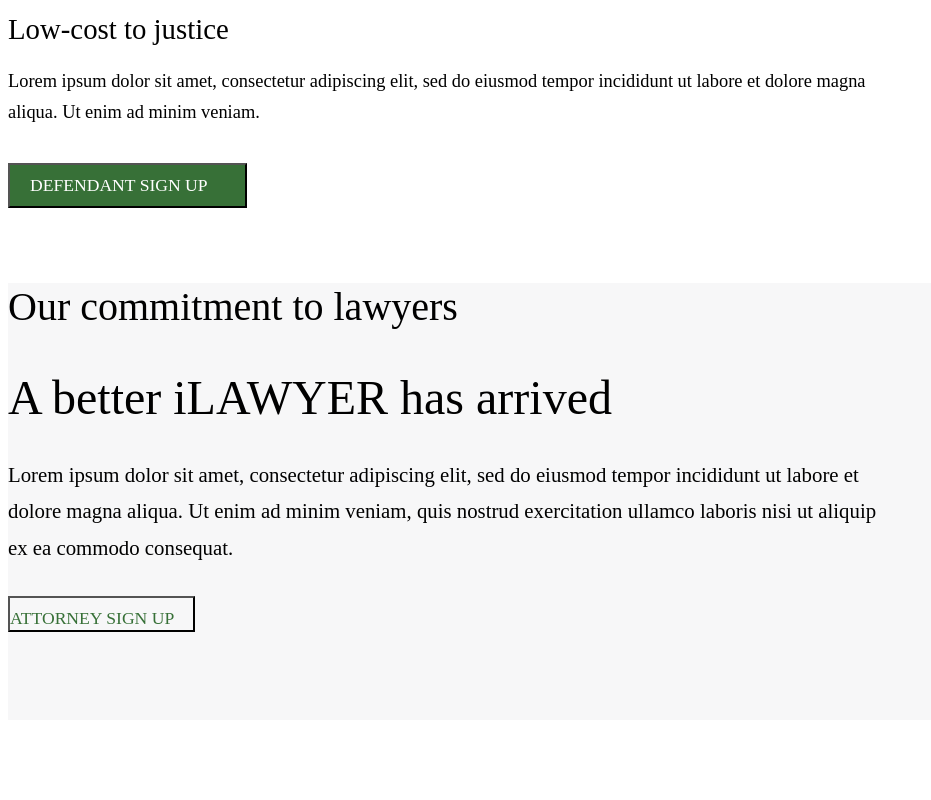
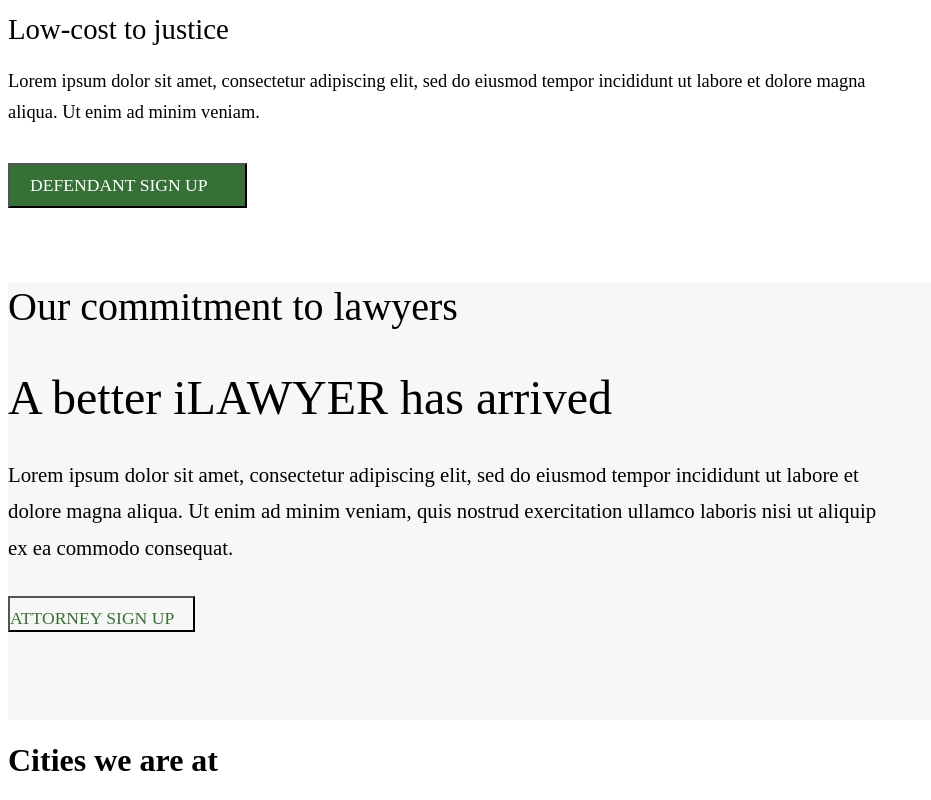
Before and after one commit to HPrieto/iLawyerNow.com, a React app: page / in a window 1280 px wide. Shown: the part 1813-2613 px from the top of the page, without its empty margins (0-931 px from the left). Before the commit the page ends 2541 px from the top, so only its background shows below. Built offline with nearby package versions, Linux system fonts and the light colour scheme; the HTML template or start-up script is replaced by a standard one.

Commit message:
mongo mlab update

```diff
--- a/index.js
+++ b/index.js
@@ -8,7 +8,7 @@ var bodyParser = require('body-parser');
 var mongoose = require('mongoose');
 
 var localURL = 'mongodb://localhost/iLawyerNow';
-var herokuURL = 'mongodb://Duskayame:Neuraln3t@ds117485.mlab.com:17485/ilawyernowclient';
+var herokuURL = 'mongodb://Duskayame:mongo2017@ds117485.mlab.com:17485/ilawyernowclient';
 mongoose.connect(herokuURL, {
   useMongoClient: true
 });
--- a/src/component/layout/Home.js
+++ b/src/component/layout/Home.js
@@ -91,7 +91,7 @@ class Home extends Component {
 				</div>
 				<div className="row" style={{backgroundColor: tanColor}}>
 					<div className='container row-container founder-section'>
-						<div className="col-xs-12 col-sm-12 col-md-8 col-lg-8 col-xl-8 founder-section-colrow">
+						<div className="col-xs-12 col-sm-10 col-md-8 col-lg-8 col-xl-8 founder-section-colrow">
 							<div className="founder-section-txt">
 								<h3>Our commitment to lawyers</h3>
 								<h1>A better iLAWYER has arrived</h1>
@@ -107,8 +107,14 @@ class Home extends Component {
 					</div>
 				</div>
 				<div className="row" style={{backgroundColor: 'white'}}>
-					<div className='container row-container'>
+					<div className='container row-container map-section'>
+						<div className="col-xs-12 col-sm-12 col-md-4 col-lg-4 col-xl-4">
+							<h1>Cities we are at</h1>
+							<h2></h2>
+						</div>
+						<div className="col-xs-12 col-sm-12 col-md-8 col-lg-8 col-xl-8">
 
+						</div>
 					</div>
 				</div>
 				<div className="row" style={{backgroundColor: tanColor}}>
--- a/src/component/layout/layout.css
+++ b/src/component/layout/layout.css
@@ -1,5 +1,6 @@
 .home-container {
 	min-width: 300px !important;
+	width: 170vh;
 }
 
 .mission-section h1 {
@@ -249,9 +250,6 @@
 }
 
 @media screen and (min-width: 1550px) {
-	.home-container {
-		width: 85%;
-	}
 	.mission-section h1 {
 		font-size: 4.0em !important;
 		padding-top: 90px !important;
--- a/src/component/presentation/MiniSignupForm.js
+++ b/src/component/presentation/MiniSignupForm.js
@@ -2,12 +2,12 @@ import React, { Component } from 'react';
 import styles from './presentation.css';
 
 class MiniSignupForm extends Component {
-	clicked(event) {
-		console.log('MiniSignupForm: Clicked');
+	onClick(event) {
+		console.log('MiniSignupForm: ' + event.target.id);
 	}
 	render() {
 		return (
-			<button className="container mini-signup-form" onClick={this.clicked.bind(this)}>
+			<button className="container mini-signup-form" id="MiniSignupForm" onClick={this.onClick.bind(this)}>
 				<div className='row'>
 					<h2>Get help from an Attorney</h2>
 				</div>
```
Also changed, not shown: src/component/containers/Footer.js (added, +11 -0 lines), public/build/bundle.js, 2 other files (tests, documents, lock files or other folders).
